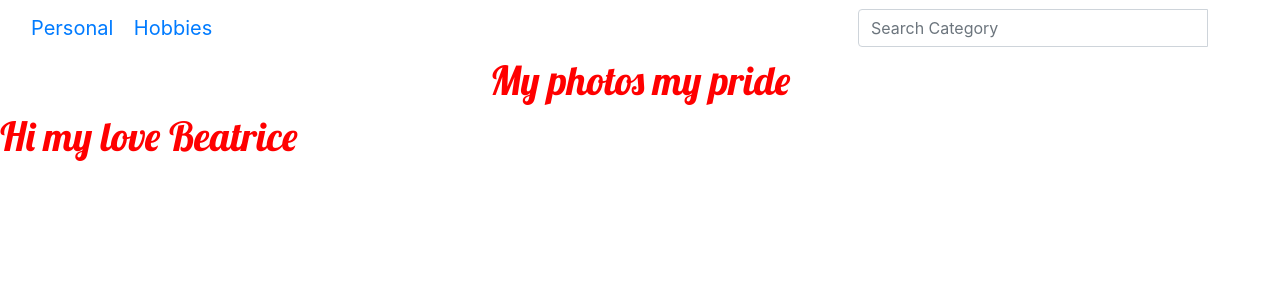
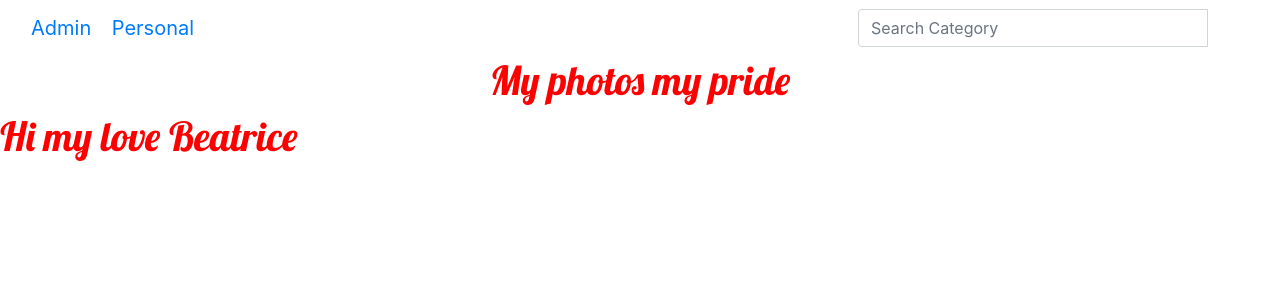
Before and after one commit to BeatriceWambui/my-gallery, a Django app: page / in a window 1280 px wide. Shown: the top 300 px of the page. Run offline with Django 3.2, Linux system fonts and the light colour scheme; data that the repository does not hold is empty; some libraries are stand-ins or nearby versions.

Commit message:
create a navbar link for admin page

```diff
--- a/picha/templates/navbar.html
+++ b/picha/templates/navbar.html
@@ -9,8 +9,8 @@
 <nav class="navbar navbar-inverse">
   <div class="container-fluid">
     <div class="navbar-header">
+        <a class="navbar-brand" href="http://127.0.0.1:8000/admin/">Admin</a>
         <a class="navbar-brand" href="{% url 'myPhotos' %}">Personal</a>
-        <a class="navbar-brand" href="">Hobbies</a>
     </div>
     <div class="col-sm-4 col-md-4 navbar-right">
 
```
